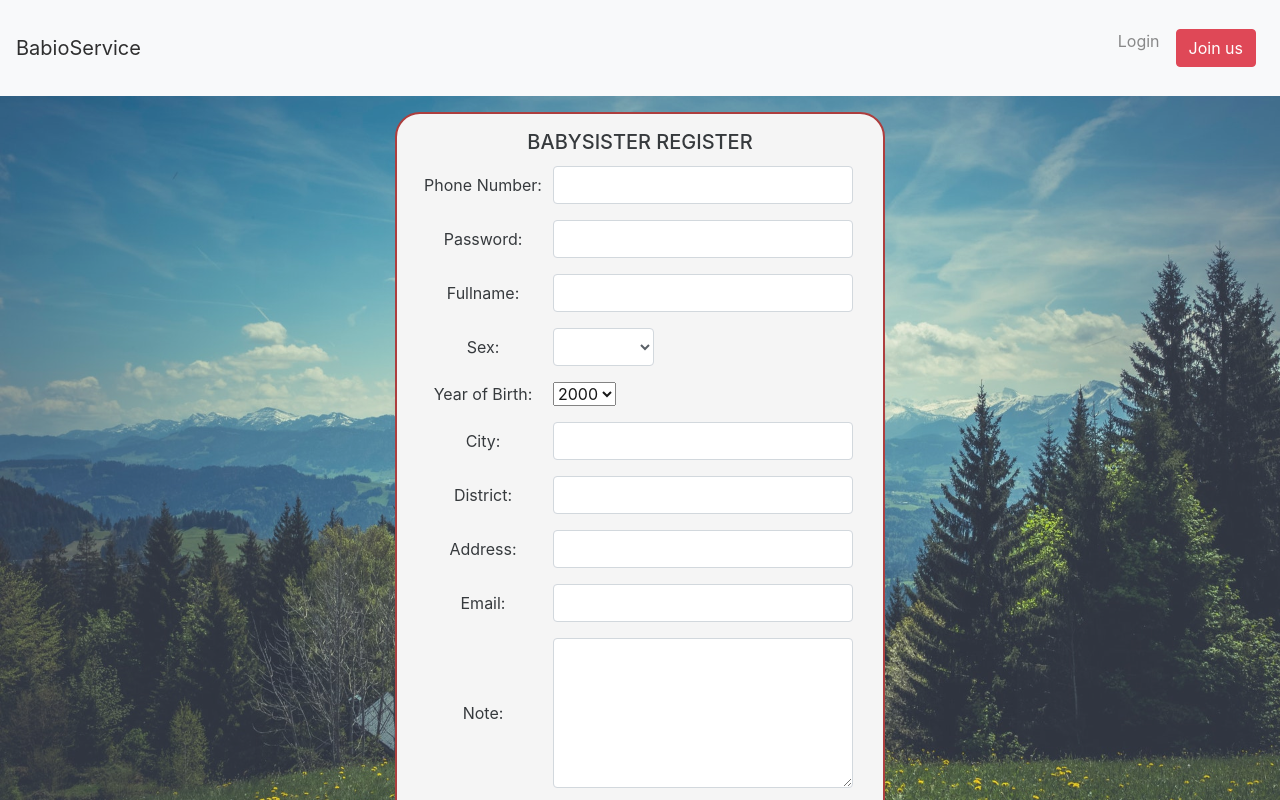
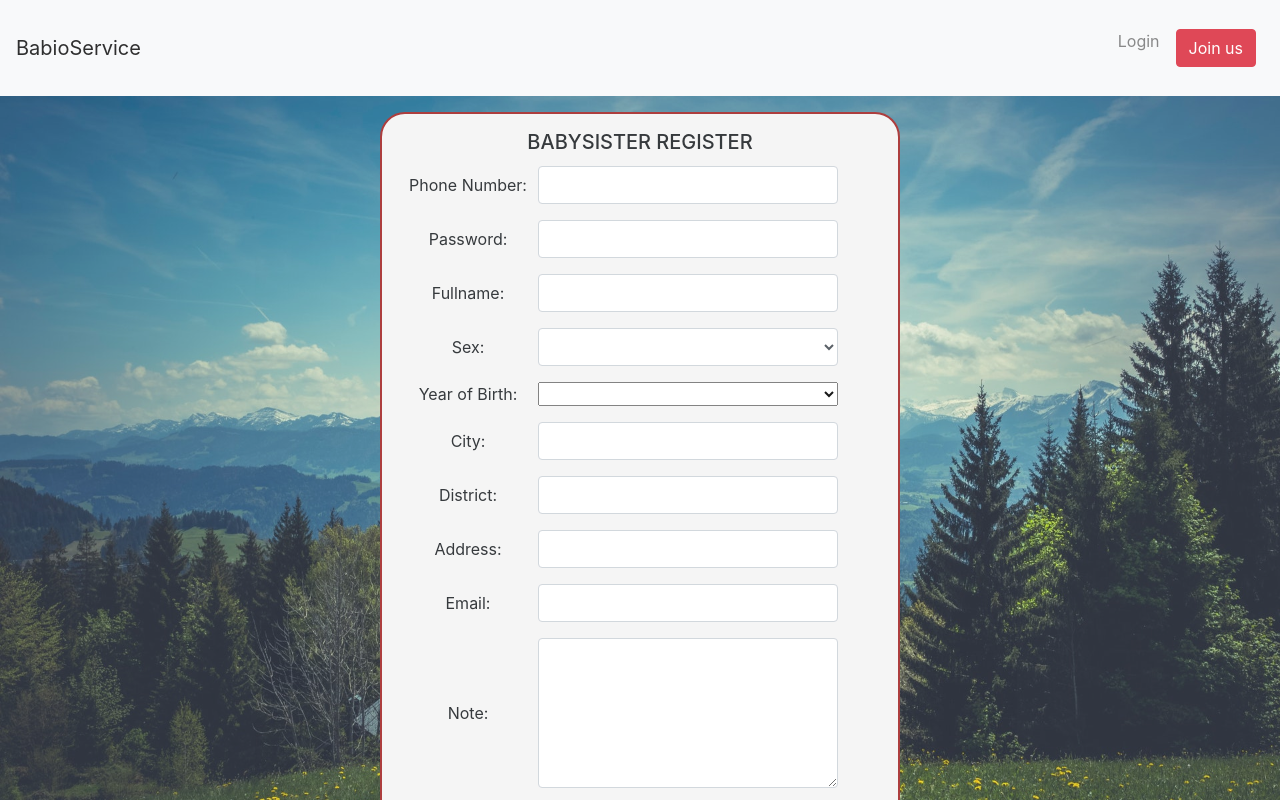
Before and after one commit to tranthuykieu/baby-client, a React (Create React App) app: page /sister/register in a window 1280 px wide. Shown: the top 800 px of the page. Built offline with nearby package versions, Linux system fonts and the light colour scheme.

Commit message:
style register

```diff
--- a/src/CSS/style.css
+++ b/src/CSS/style.css
@@ -140,7 +140,7 @@
 }
 
 .register {
-    width: 490px;
+    width: 520px;
     height: auto;
     border-radius: 25px;
     border: 2px solid brown;
--- a/src/components/register/RegisterSister.js
+++ b/src/components/register/RegisterSister.js
@@ -129,7 +129,7 @@ class RegisterSister extends Component {
     const yearOptions = [];
     for (let i = minOffset; i <= maxOffset; i++) {
       const year = thisYear - i;
-      yearOptions.push(<option value={year}>{year}</option>);
+      yearOptions.push(<option>{year}</option>);
     }
 
     const object = this.state.sister;
@@ -145,7 +145,7 @@ class RegisterSister extends Component {
           <div className="register">
             <CardTitle> BABYSISTER REGISTER </CardTitle>
             <FormGroup className="form-inline">
-              <Label>Phone Number: </Label>
+              <Label> Phone Number: </Label>
               <Input
                 style={{ width: "300px" }}
                 onChange={this._handleChange}
@@ -177,6 +177,7 @@ class RegisterSister extends Component {
             <FormGroup className="form-inline">
               <Label>Sex: </Label>
               <Input
+                style={{ width: "300px" }}
                 onChange={this._handleChange}
                 type="select"
                 id="6"
@@ -192,9 +193,11 @@ class RegisterSister extends Component {
               <Label>Year of Birth: </Label>
               <div onChange={this._handleChange} type="number" id="7" required>
                 <select
+                  style={{ width: "300px" }}
                   value={this.selectedYear}
                   onChange={this._handleYearChange}
                 >
+                  <option />
                   {yearOptions}
                 </select>
               </div>
```
